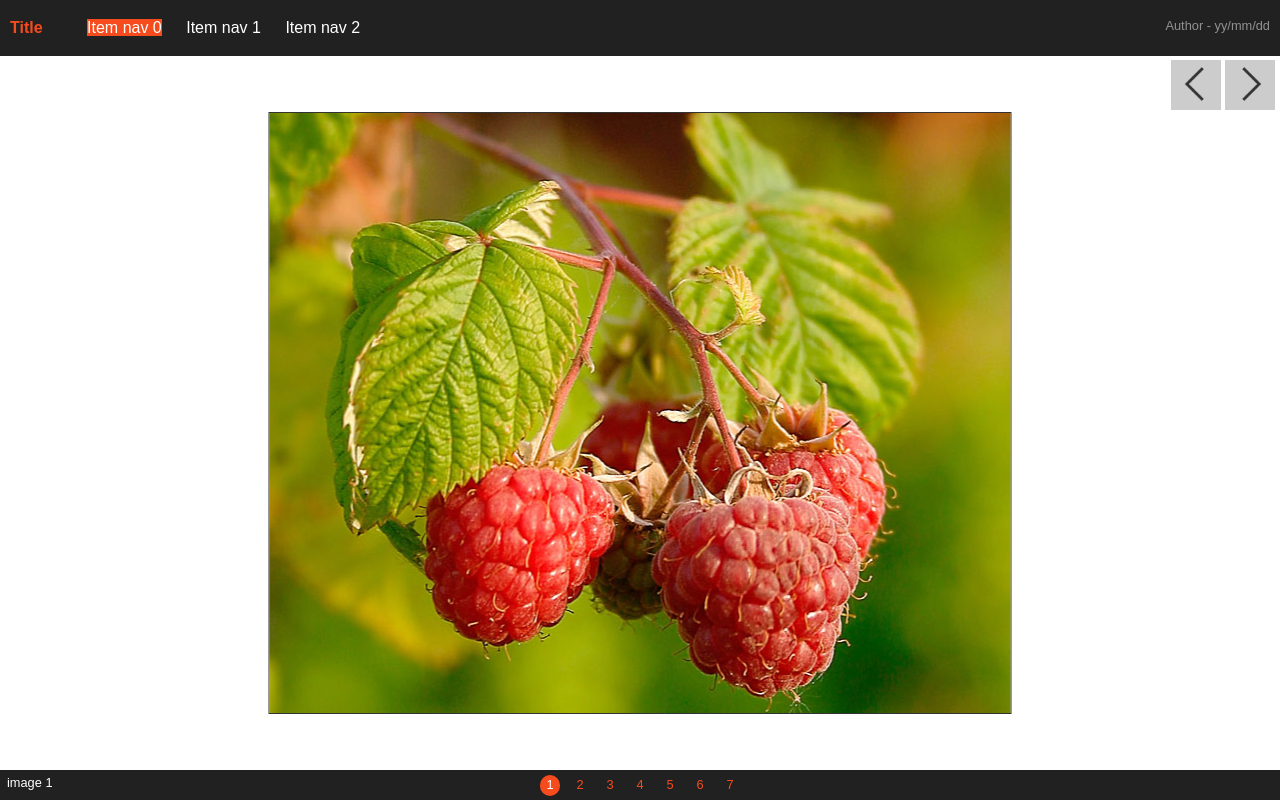
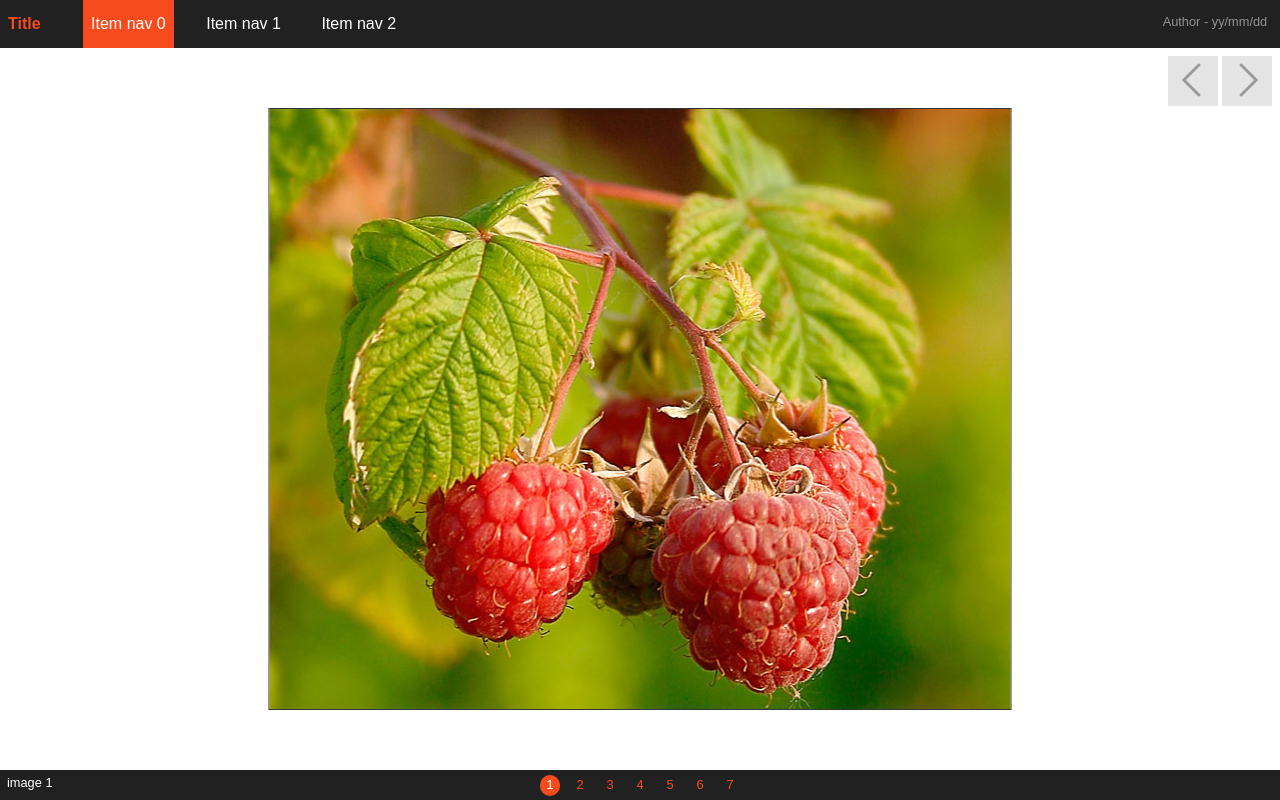
Before and after one commit to VianneyR/ShowYourTalents, a plain HTML site: page index.html in a window 1280 px wide. Drawn offline with Linux system fonts and the light colour scheme.

Commit message:
style and layout modifications

```diff
--- a/css/style.css
+++ b/css/style.css
@@ -35,9 +35,6 @@ img {
 	max-width: 100%;
 	max-height: 100%;
 }
-*{
-	box-sizing : border-box;
-}
 /*------------------------------------------------------------------
  _______________________________FONT-FACE____________________________
  ____________________________________________________________________*/
@@ -72,44 +69,53 @@ footer {
 }
 header nav {
 	display: inline-block;
-	padding: 20px 10px;
+	padding: 0 10px;
 }
 header nav li {
 	display: inline-block;
 	margin-left: 20px;
 }
+header nav li a {
+	display : block;
+	color: #FFF;
+	text-decoration: none;
+	padding : 1em 0.5em 0.75em 0.5em;
+	height : 100%;
+	box-sizing: border-box;
+    -moz-box-sizing: border-box;
+    -webkit-box-sizing: border-box;
+}
 header nav li.active a {
 	color: #FFF;
 	background-color: #F64B1C;
-}
-header nav li a {
-	color: #FFF;
-	text-decoration: none;
+	padding-bottom : 1em;
 }
 header nav li a:hover {
 	color: #F64B1C;
+	border-bottom : solid 0.3em #F64B1C;
 }
 header nav li.active a:hover {
 	color: #FFF;
 	cursor: default;
+	border : none;
 }
 h1 {
 	display: inline-block;
-	padding: 20px 10px;
+	padding : 1em 0.5em;
 	margin: 0;
 	color: #F64B1C;
 	font-family: Arial, Helvetica, sans-serif;
 	font-weight : 800;
 }
 header small {
-	padding: 20px 10px;
+	padding: 1.25em 1em;
 	float: right;
 	font-family: Arial, Helvetica, sans-serif;
 	font-size: 0.8em;
 	color: rgba(255,255,255,0.5)
 }
 #wrapper {
-
+	position : relative;
 }
 #slider-wrap {
 	overflow: hidden;
@@ -133,12 +139,15 @@ header small {
 	top: 50%;
 	left: 50%;
 	border: solid 1px #333;
-	max-height : 90%;
 }
 #slider-control {
 	position: absolute;
-	top: 60px;
-	right: 5px;
+	top: 0.5em;
+	right: 0.5em;
+	opacity : 0.5;
+}
+#slider-control:hover {
+	opacity : 1;
 }
 #wait {
 	position: absolute;
```
Also changed, not shown: 1 other file.
